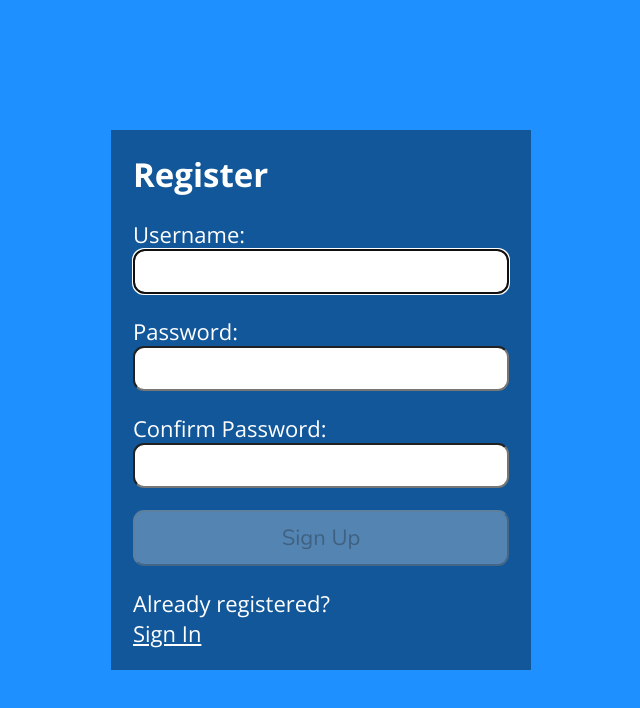
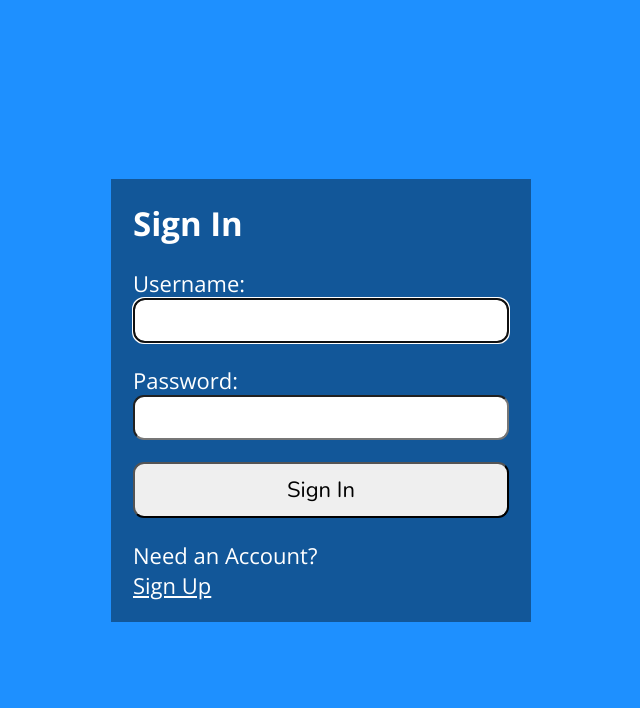
Before and after one commit to Am0stafa/Authentication-System, a React (Create React App) app in the folder Frontend/: page / in a window 1280 px wide. Shown: the top 708 px of the page, without its empty margins (319-959 px from the left). Built offline with nearby package versions, Linux system fonts and the light colour scheme.

Commit message:
logIn page done

```diff
--- a/Frontend/package.json
+++ b/Frontend/package.json
@@ -12,6 +12,7 @@
     "axios": "^0.27.2",
     "react": "^18.0.0",
     "react-dom": "^18.0.0",
+    "react-router-dom": "^6.3.0",
     "react-scripts": "5.0.1",
     "web-vitals": "^2.1.4"
   },
--- a/Frontend/src/App.js
+++ b/Frontend/src/App.js
@@ -1,9 +1,17 @@
+import {
+  Routes,
+  Route,
+} from "react-router-dom";
+import Login from "./Login";
 import Register from "./Register";
 
 function App() {
   return (
     <main className="App">
-      <Register />
+    <Routes>
+      <Route path='/signup' element={<Register/>} />
+      <Route path='/' element={<Login/>} />
+    </Routes>
     </main>
   );
 }
--- /dev/null
+++ b/Frontend/src/Login.jsx
@@ -0,0 +1,117 @@
+import { useRef, useState, useEffect, useContext } from 'react';
+import axios from './api'
+import AuthContext from "./context/AuthContext";
+
+const Login = () => {
+
+    const { setAuth } = useContext(AuthContext);
+
+    const userRef = useRef();
+    const errRef = useRef();
+
+    const [user, setUser] = useState('');
+    const [pwd, setPwd] = useState('');
+    const [errMsg, setErrMsg] = useState('');
+    const [success, setSuccess] = useState(false);
+
+    useEffect(() => {
+        if(!success) userRef.current.focus();
+    }, [])
+
+    useEffect(() => {
+        setErrMsg('');
+    }, [user, pwd])
+
+
+    const handelSubmit = async(e) => {
+        e.preventDefault();
+        if(user.length < 3 || password.length < 8){
+            setErrMsg('incomplete username or password');
+            return
+        }
+
+        try {
+            //! call auth , clear the form , set everything in the global state
+            const response = await axios.post('/auth',{user, pwd}, {
+                    headers: { 'Content-Type': 'application/json' },
+                    withCredentials: true
+            })
+            const roles = response.data?.roles;
+            const accessToken = response.data?.accessToken
+            setAuth({user , roles , accessToken})
+
+            setUser('');
+            setPwd('');
+            setSuccess(true);
+
+        } catch (err) {
+            if (!err?.response) {
+                setErrMsg('No Server Response');
+            } else if (err.response?.status === 400) {
+                setErrMsg('Missing Username or Password');
+            } else if (err.response?.status === 401) {
+                setErrMsg('Wrong Username or Password');
+            } else {
+                setErrMsg('Login Failed');
+            }
+            errRef.current.focus();
+        }
+
+    }
+
+
+  return (
+
+    <>
+    {success ? (
+        <section>
+            <h1>You are logged in!</h1>
+            <br />
+            <p>
+                <a href="#">Go to Home</a>
+            </p>
+        </section>
+    ) : (
+
+    <section>
+        <p ref={errRef} className={errMsg ? "errmsg" : "offscreen"} aria-live="assertive">{errMsg}</p>
+        <h1>Sign In</h1>
+        <form onSubmit={handelSubmit}>
+            <label htmlFor="username">Username:</label>
+            <input
+                type="text"
+                id="username"
+                ref={userRef}
+                autoComplete="off"
+                onChange={(e) => setUser(e.target.value)}
+                value={user}
+                required
+            />
+
+            <label htmlFor="password">Password:</label>
+            <input
+                type="password"
+                id="password"
+                onChange={(e) => setPwd(e.target.value)}
+                value={pwd}
+                required
+             />
+
+
+            <button>Sign In</button>
+        </form>
+
+        <p>
+            Need an Account?<br />
+            <span className="line">
+                {/*put router link here*/}
+                <a href="#">Sign Up</a>
+            </span>
+        </p>
+        </section>
+            )}
+        </>
+    )
+}
+
+export default Login
--- /dev/null
+++ b/Frontend/src/context/AuthContext.js
@@ -0,0 +1,16 @@
+//! global state for authentication
+import { createContext, useState } from "react";
+
+const AuthContext = createContext({});
+
+export const AuthProvider = ({ children }) => {
+    const [auth, setAuth] = useState({});
+
+    return (
+        <AuthContext.Provider value={{ auth, setAuth }}>
+            {children}
+        </AuthContext.Provider>
+    )
+}
+
+export default AuthContext;
--- a/Frontend/src/index.js
+++ b/Frontend/src/index.js
@@ -2,10 +2,17 @@
 import ReactDOM from 'react-dom/client';
 import App from './App';
 import './index.css';
-
+import {
+  BrowserRouter
+} from "react-router-dom";
+import { AuthProvider } from './context/AuthContext';
 const root = ReactDOM.createRoot(document.getElementById('root'));
 root.render(
-  <React.StrictMode>
-    <App />
-  </React.StrictMode>
+  <BrowserRouter>
+  <AuthProvider>
+    <React.StrictMode>
+      <App />
+    </React.StrictMode>
+  </AuthProvider>
+  </BrowserRouter>
 );
```
Also changed, not shown: 1 other file (tests, documents, lock files or other folders).
